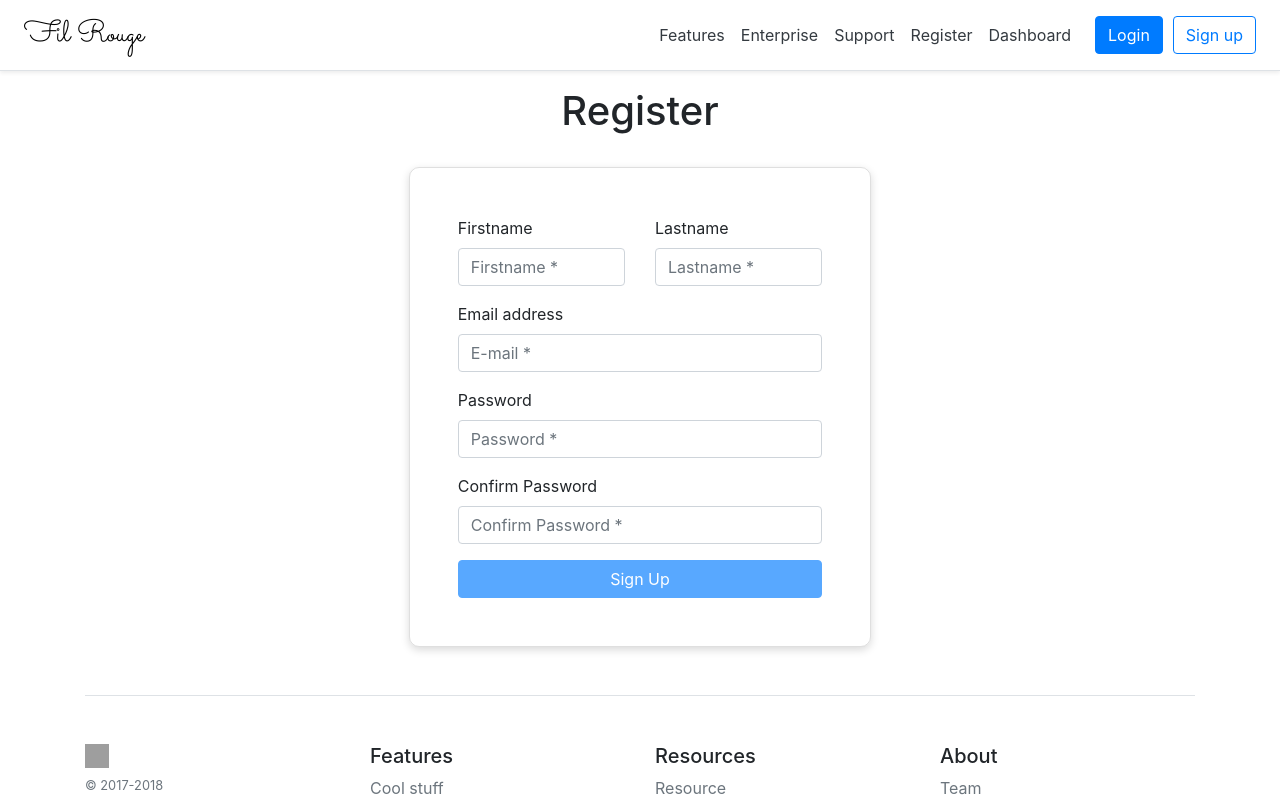
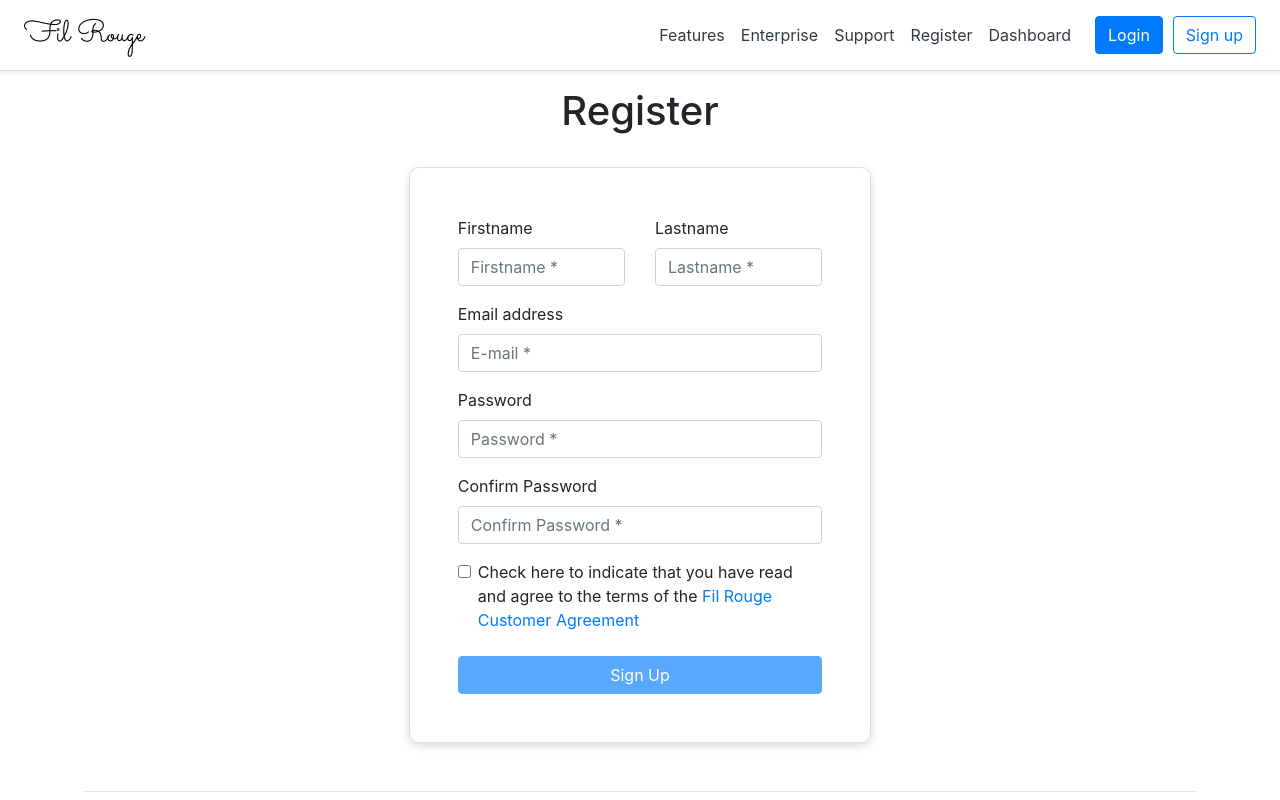
Before and after one commit to etriti/Fil-Rouge, an Angular app in the folder client/: page /register in a window 1280 px wide. Shown: the top 800 px of the page. Built offline with nearby package versions, Linux system fonts and the light colour scheme; grey boxes are pictures that could not be loaded.

Commit message:
registration adding conditions checkbox

```diff
--- a/client/src/app/components/register/register.component.html
+++ b/client/src/app/components/register/register.component.html
@@ -90,7 +90,15 @@
             </div>
       </div>
 
-      <button [disabled]="!form.valid || processing || emailValid" type="submit" class="btn btn-primary btn-block">Sign Up</button>
+      <div class="form-check">
+        <div [ngClass]="{'has-error': !conditions , 'has-success':conditions}">
+            <input #conditions (change)="conditions.checked" type="checkbox" class="form-check-input">
+            <label class="form-check-label" for="exampleCheck1">Check here to indicate that you have read and agree to the terms of the <a href="#">Fil Rouge Customer Agreement</a></label>
+        </div>
+      </div>
+      <br>
+
+      <button [disabled]="!form.valid || processing || emailValid || !conditions.checked" type="submit" class="btn btn-primary btn-block">Sign Up</button>
     </form>
     <!-- <br>
     <div class="jumbotron text-center">
```
